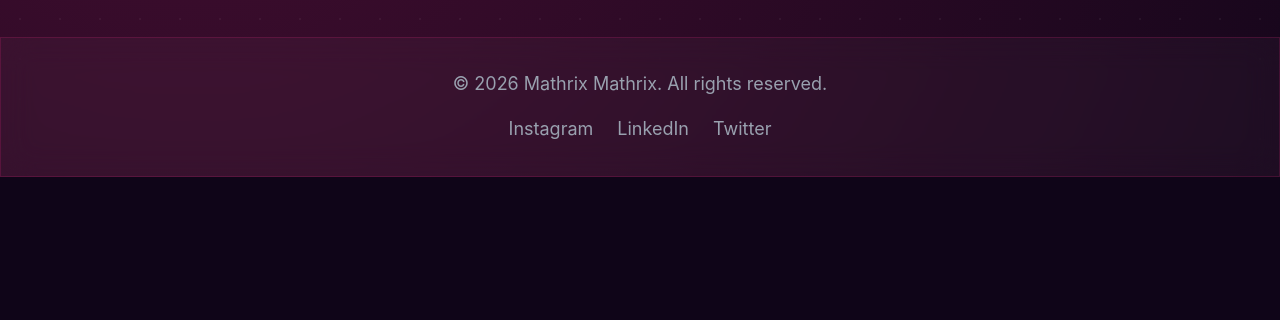
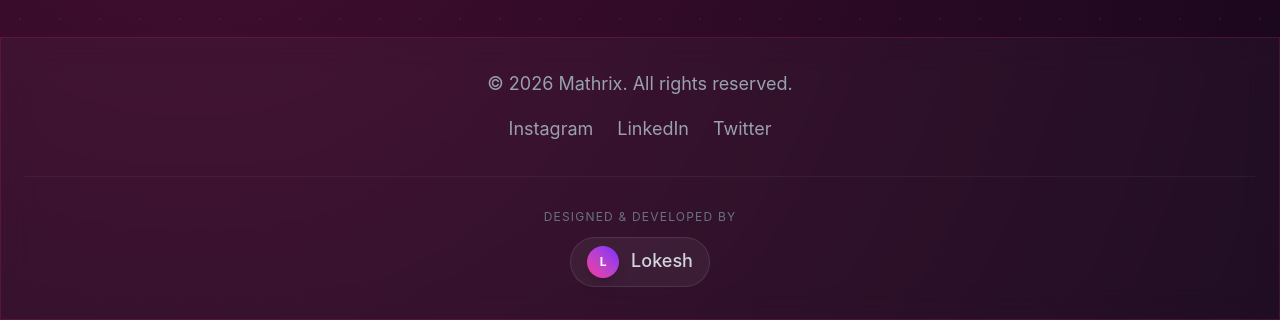
Before and after one commit to lokeshh29/mathrix-website-2026, a React (Vite) app in the folder frontend/: page / in a window 1280 px wide. Shown: the part 2841-3161 px from the top of the page. Before the commit the page ends 3018 px from the top, so only its background shows below. Built offline with nearby package versions, Linux system fonts and the light colour scheme.

Commit message:
feat: dev credits

```diff
--- a/frontend/src/components/Layout.jsx
+++ b/frontend/src/components/Layout.jsx
@@ -15,16 +15,26 @@ const Layout = ({ children }) => {
             <ChatBot />
             <footer className="glass border-t border-white/10 py-8 mt-20">
                 <div className="container mx-auto px-4 text-center text-gray-400">
-                    <p>© 2026 Mathrix Mathrix. All rights reserved.</p>
+                    <p>© 2026 Mathrix. All rights reserved.</p>
                     <div className="flex justify-center gap-6 mt-4">
-                        {/* Social placeholders */}
                         <a href="#" className="hover:text-purple-400 transition-colors">Instagram</a>
                         <a href="#" className="hover:text-purple-400 transition-colors">LinkedIn</a>
                         <a href="#" className="hover:text-purple-400 transition-colors">Twitter</a>
                     </div>
+
+                    {/* Developer Credit */}
+                    <div className="mt-8 pt-8 border-t border-white/5 flex flex-col items-center gap-3">
+                        <p className="text-xs text-gray-500 uppercase tracking-widest">Designed & Developed by</p>
+                        <div className="flex items-center gap-3 bg-white/5 hover:bg-white/10 transition-colors px-4 py-2 rounded-full border border-white/10 cursor-default group">
+                            <div className="w-8 h-8 rounded-full bg-gradient-to-tr from-pink-500 to-violet-600 flex items-center justify-center shadow-lg group-hover:scale-110 transition-transform">
+                                <span className="text-white font-bold text-xs">L</span>
+                            </div>
+                            <span className="text-gray-300 font-medium group-hover:text-white transition-colors">Lokesh</span>
+                        </div>
+                    </div>
                 </div>
             </footer>
-        </div>
+        </div >
     );
 };
 
```
